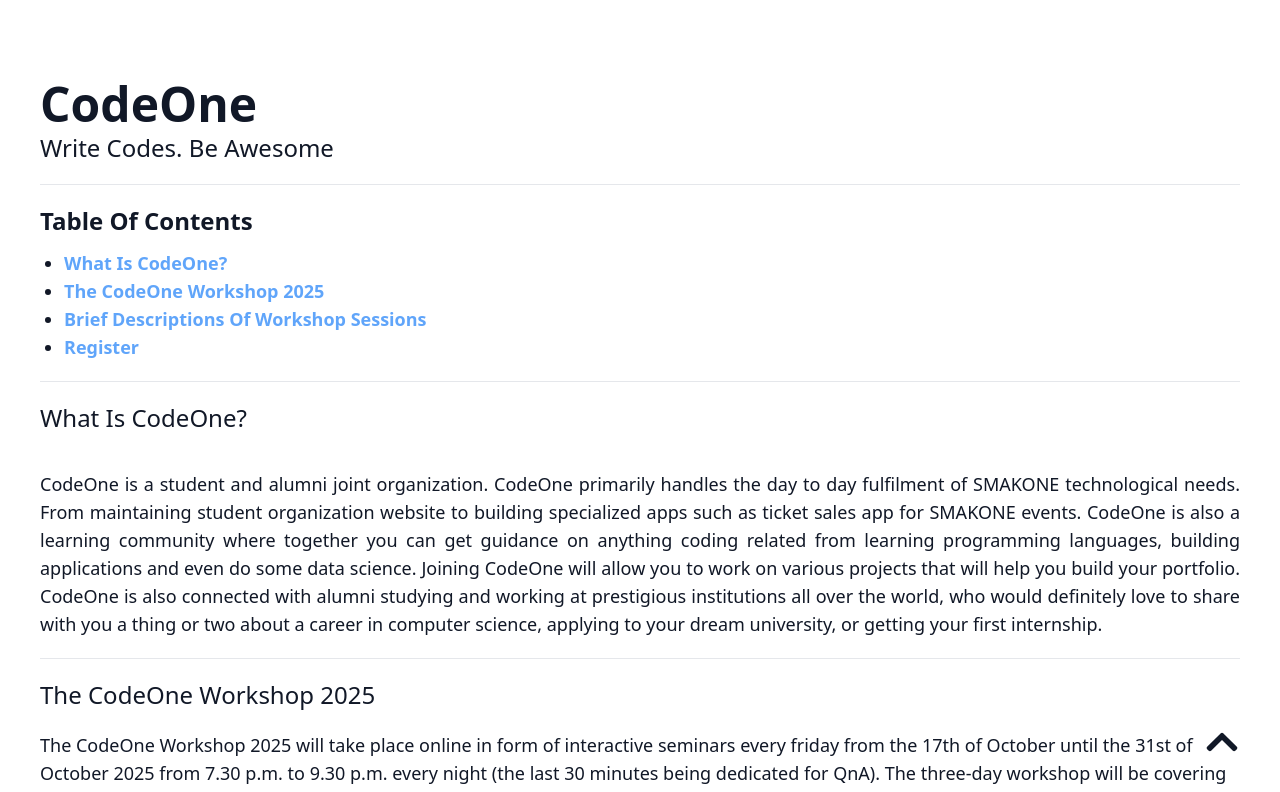
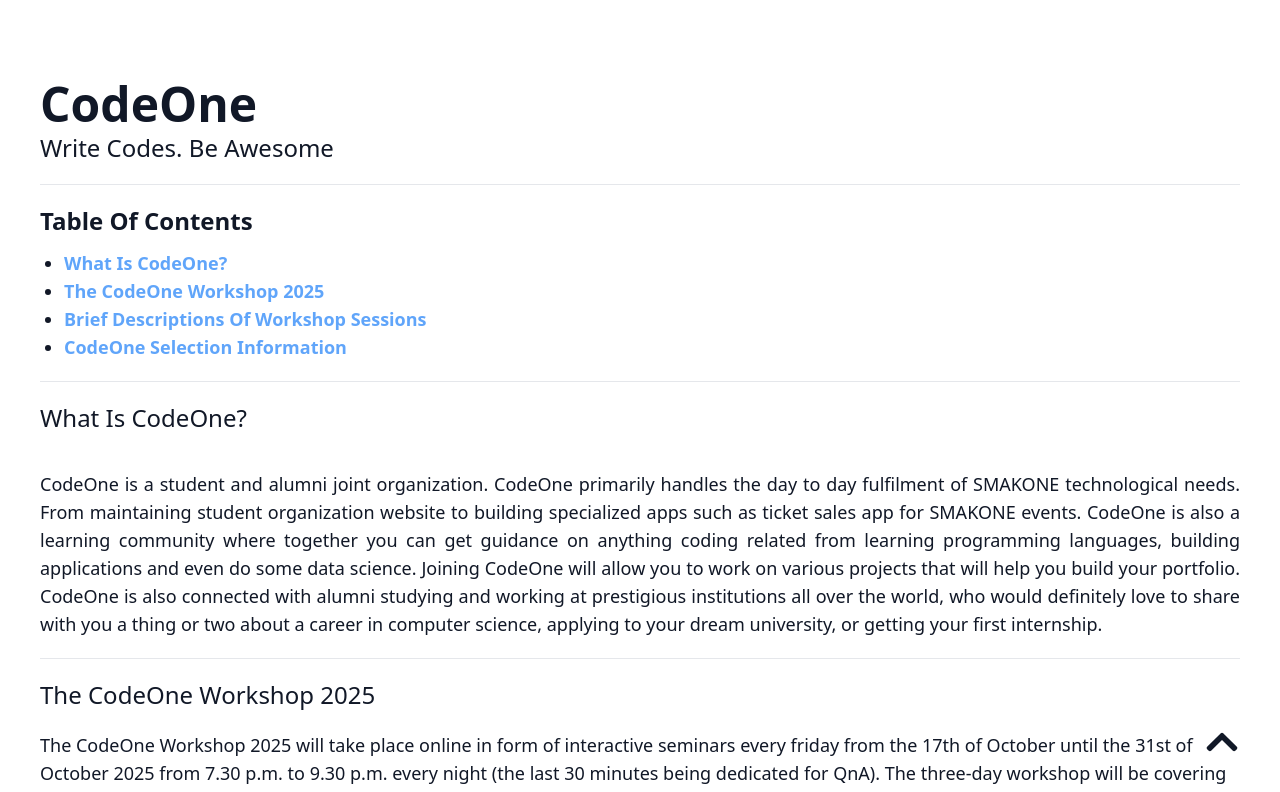
Before and after one commit to codesmakone/CodeOne, a React (Create React App) app in the folder codeone/: page / in a window 1280 px wide. Shown: the top 792 px of the page. Built offline with nearby package versions, Linux system fonts and the light colour scheme.

Commit message:
added link

```diff
--- a/codeone/src/components/content.js
+++ b/codeone/src/components/content.js
@@ -27,8 +27,8 @@ const Content = () =>{
                       </a>
                     </li> */}
                     <li>
-                      <a href="#register" className="text-blue-400 font-semibold">
-                        Register
+                      <a href="https://codeone.smakone.org/selection" className="text-blue-400 font-semibold">
+                        CodeOne Selection Information
                       </a>
                     </li>
                 </ul>
```
